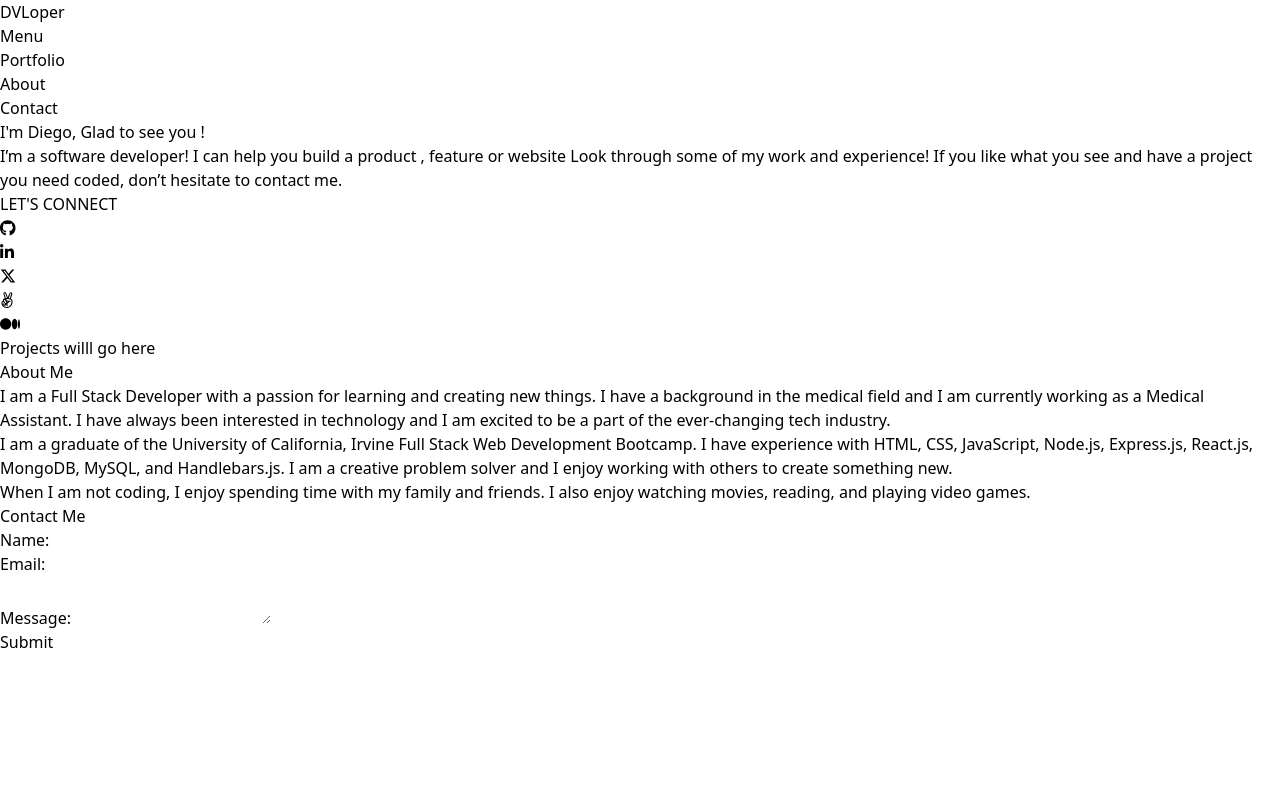
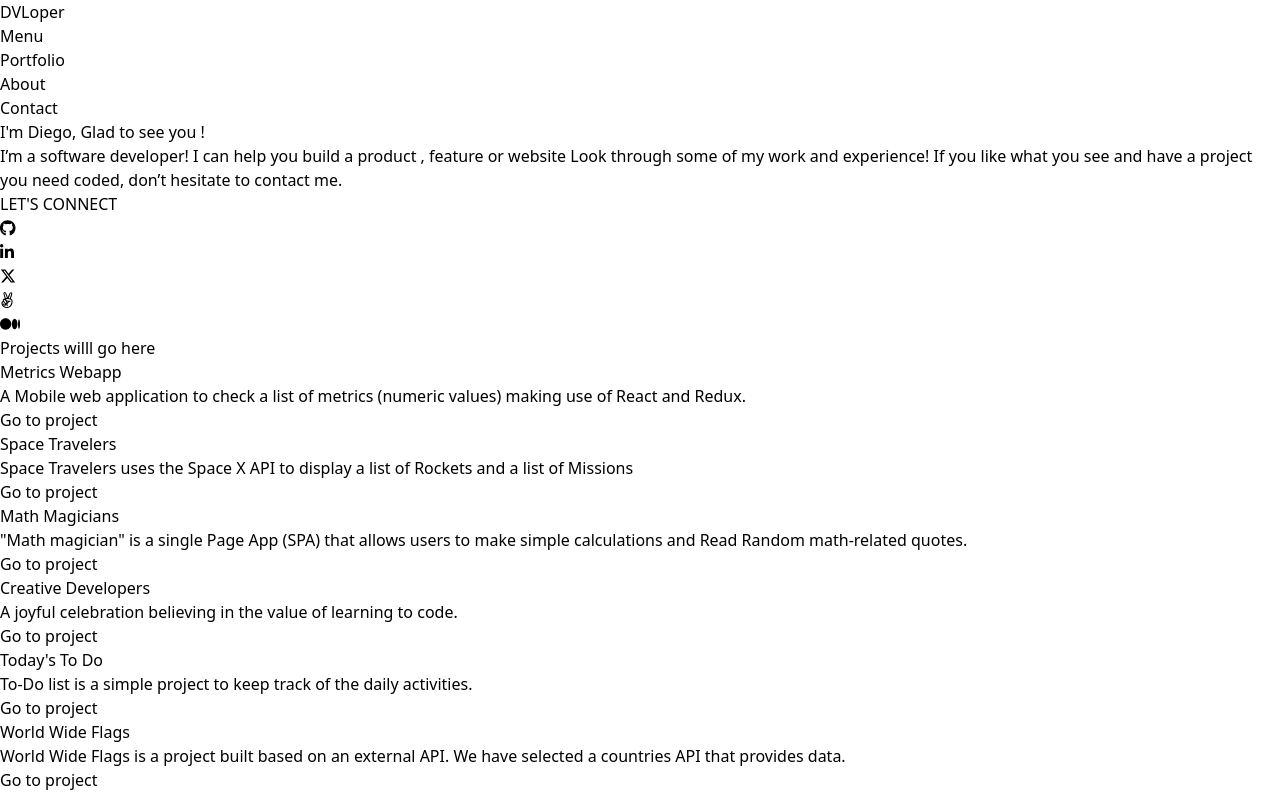
Before and after one commit to Diegogagan2587/Diegogagan2587.github.io, a React (Vite) app: page / in a window 1280 px wide. Shown: the top 796 px of the page. Built offline with nearby package versions, Linux system fonts and the light colour scheme.

Commit message:
Import Project Data and reder ProjectCards

```diff
--- a/src/sections/PortfolioSection.jsx
+++ b/src/sections/PortfolioSection.jsx
@@ -1,7 +1,13 @@
+import projects from "../data/projects";
+import ProjectCard from "../components/ProjectCard";
 const PortfolioSection = () => {
   return (
     <section id="portfolio" className="portfolio">
       <h1>Projects willl go here</h1>
+      {/* for each project we will render a component*/}
+      {projects.map((project) => {
+        return <ProjectCard key={project.name} project={project} />;
+      })}
     </section>
   );
 };
```
